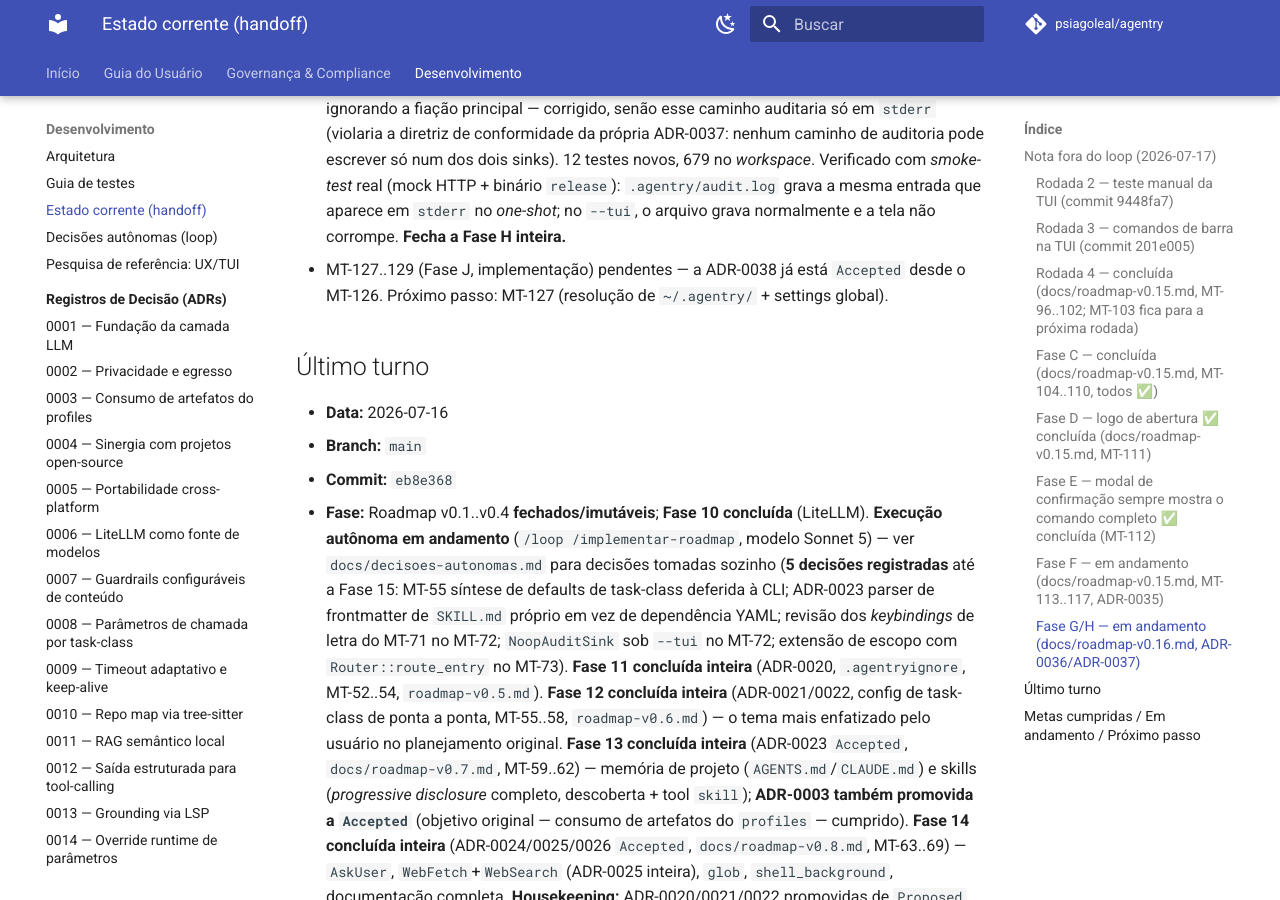
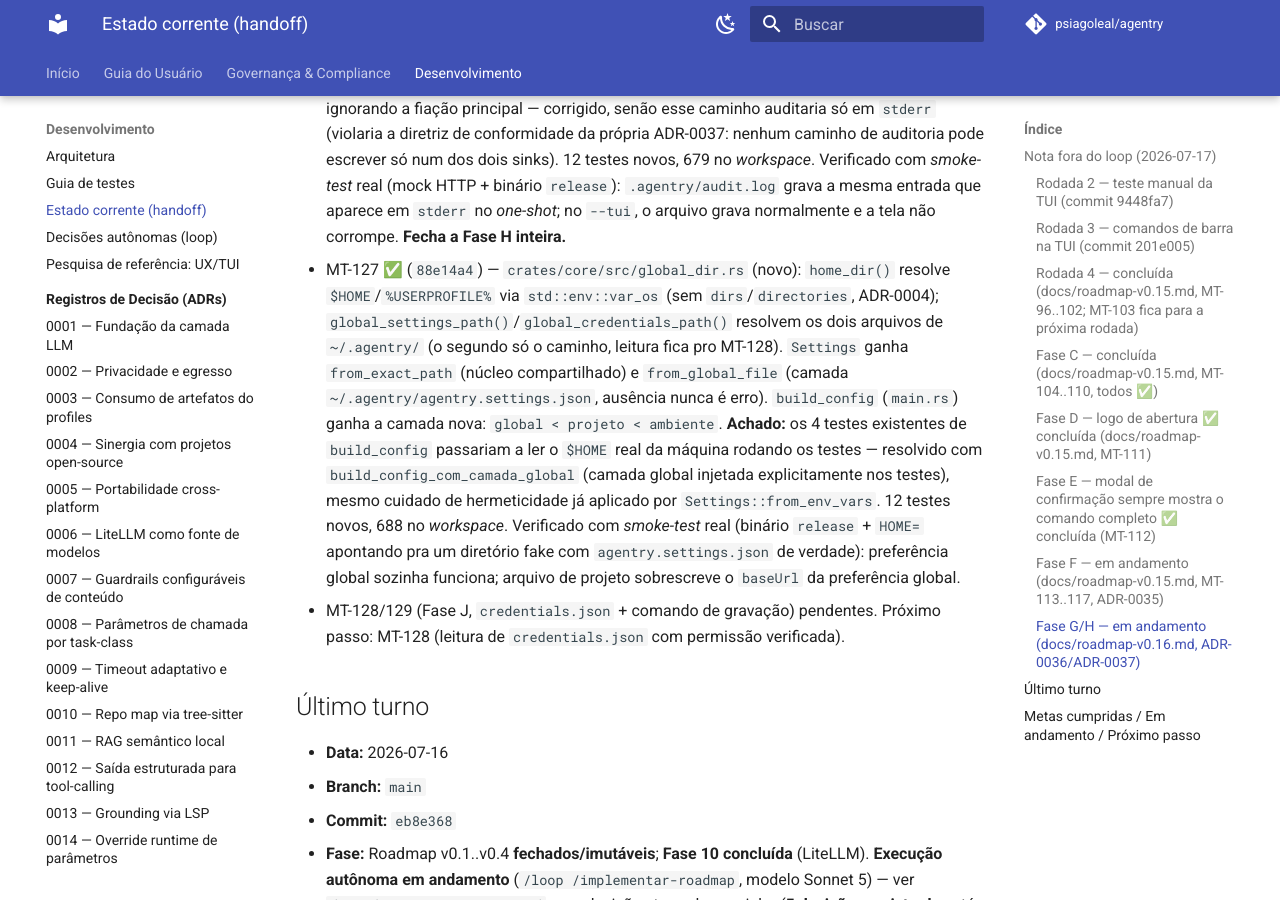
Before and after one commit to psiagoleal/agentry, an MkDocs documentation site: the page built from docs/CURRENT-STATE.md, in a window 1280 px wide and 900 px high, scrolled down 10922 px. Built offline with MkDocs 1.6.1 and Material for MkDocs 9.7.7, drawn with Linux system fonts in a browser that asks for light colours; comment, search, counter and statistics services are not loaded.

Commit message:
docs(handoff): marca MT-127 concluído (88e14a4)
Próximo passo: MT-128 (credentials.json com permissão verificada).

{agente: Claude Code; modelo: claude-sonnet-5}

```diff
--- a/docs/CURRENT-STATE.md
+++ b/docs/CURRENT-STATE.md
@@ -416,8 +416,21 @@ persistente, RAG estendido a sessões salvas.
   679 no *workspace*. Verificado com *smoke-test* real (mock HTTP + binário `release`):
   `.agentry/audit.log` grava a mesma entrada que aparece em `stderr` no *one-shot*; no
   `--tui`, o arquivo grava normalmente e a tela não corrompe. **Fecha a Fase H inteira.**
-- MT-127..129 (Fase J, implementação) pendentes — a ADR-0038 já está `Accepted` desde o
-  MT-126. Próximo passo: MT-127 (resolução de `~/.agentry/` + settings global).
+- MT-127 ✅ (`88e14a4`) — `crates/core/src/global_dir.rs` (novo): `home_dir()` resolve
+  `$HOME`/`%USERPROFILE%` via `std::env::var_os` (sem `dirs`/`directories`, ADR-0004);
+  `global_settings_path()`/`global_credentials_path()` resolvem os dois arquivos de
+  `~/.agentry/` (o segundo só o caminho, leitura fica pro MT-128). `Settings` ganha
+  `from_exact_path` (núcleo compartilhado) e `from_global_file` (camada
+  `~/.agentry/agentry.settings.json`, ausência nunca é erro). `build_config` (`main.rs`) ganha
+  a camada nova: `global < projeto < ambiente`. **Achado:** os 4 testes existentes de
+  `build_config` passariam a ler o `$HOME` real da máquina rodando os testes — resolvido com
+  `build_config_com_camada_global` (camada global injetada explicitamente nos testes), mesmo
+  cuidado de hermeticidade já aplicado por `Settings::from_env_vars`. 12 testes novos, 688 no
+  *workspace*. Verificado com *smoke-test* real (binário `release` + `HOME=` apontando pra um
+  diretório fake com `agentry.settings.json` de verdade): preferência global sozinha
+  funciona; arquivo de projeto sobrescreve o `baseUrl` da preferência global.
+- MT-128/129 (Fase J, `credentials.json` + comando de gravação) pendentes. Próximo passo:
+  MT-128 (leitura de `credentials.json` com permissão verificada).
 
 ## Último turno
 
```
Also changed, not shown: docs/roadmap-v0.16.md (+12 -3 lines).
